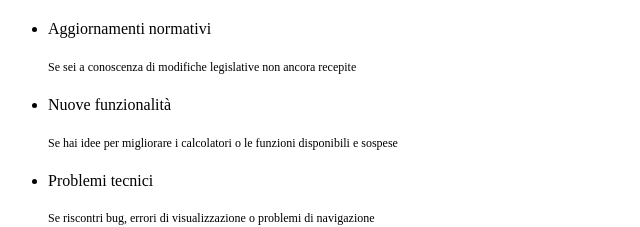
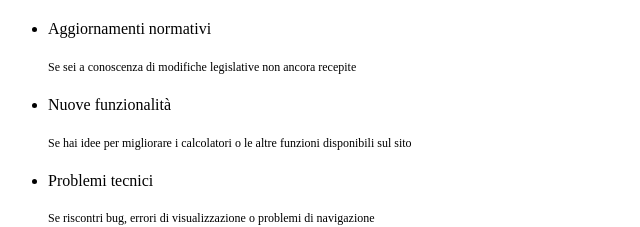
Before and after one commit to calcagnocarloalberto1-star/calcolomediazione, a React (Vite) app in the folder client/: page /contatti in a window 1280 px wide. Shown: the part 1420-1647 px from the top of the page, without its empty margins (0-640 px from the left). Built offline with nearby package versions, Linux system fonts and the light colour scheme; no server answers.

Commit message:
Rimuove il riferimento a funzioni "sospese" nel form Contatti (client/src/pages/Contatti.tsx)

```diff
--- a/client/src/pages/Contatti.tsx
+++ b/client/src/pages/Contatti.tsx
@@ -93,7 +93,7 @@ export default function Contatti() {
               <ul className="space-y-3">
                 <SuggestionItem title="Errori di calcolo" description="Se riscontri imprecisioni nei calcoli delle indennità o nei confronti economici" />
                 <SuggestionItem title="Aggiornamenti normativi" description="Se sei a conoscenza di modifiche legislative non ancora recepite" />
-                <SuggestionItem title="Nuove funzionalità" description="Se hai idee per migliorare i calcolatori o le funzioni disponibili e sospese" />
+                <SuggestionItem title="Nuove funzionalità" description="Se hai idee per migliorare i calcolatori o le altre funzioni disponibili sul sito" />
                 <SuggestionItem title="Problemi tecnici" description="Se riscontri bug, errori di visualizzazione o problemi di navigazione" />
               </ul>
             </div>
```
